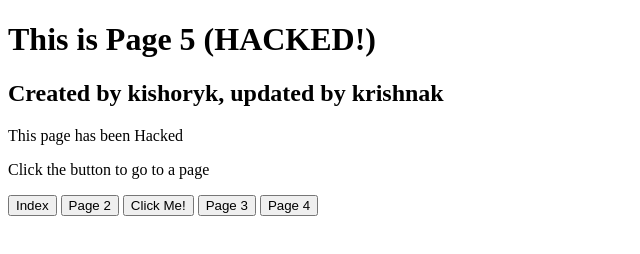
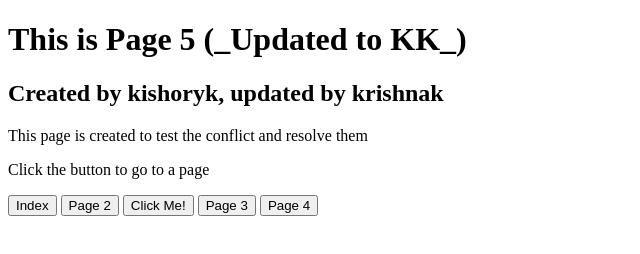
Before and after one commit to ykrishk/assign1, a plain HTML site: page page5.html in a window 1280 px wide. Shown: the whole page, without its empty margins (0-640 px from the left). Drawn offline with Linux system fonts and the light colour scheme.

Commit message:
Revert "updated page5.html with a new word"
This reverts commit ebf27270c829feeb6144efb1ddd43513286978a9.

```diff
--- a/page5.html
+++ b/page5.html
@@ -2,10 +2,10 @@
 <html>
 <body>
 
-<h1>This is Page 5 (HACKED!)</h1>
+<h1>This is Page 5 (_Updated to KK_)</h1>
 <h2>Created by kishoryk, updated by krishnak</h2>
 
-<p> This page has been Hacked </p>
+<p> This page is created to test the conflict and resolve them </p>
 
 <p>Click the button to go to a page</p>
 <button onclick="window.location.href='index.html'">Index</button>
```
